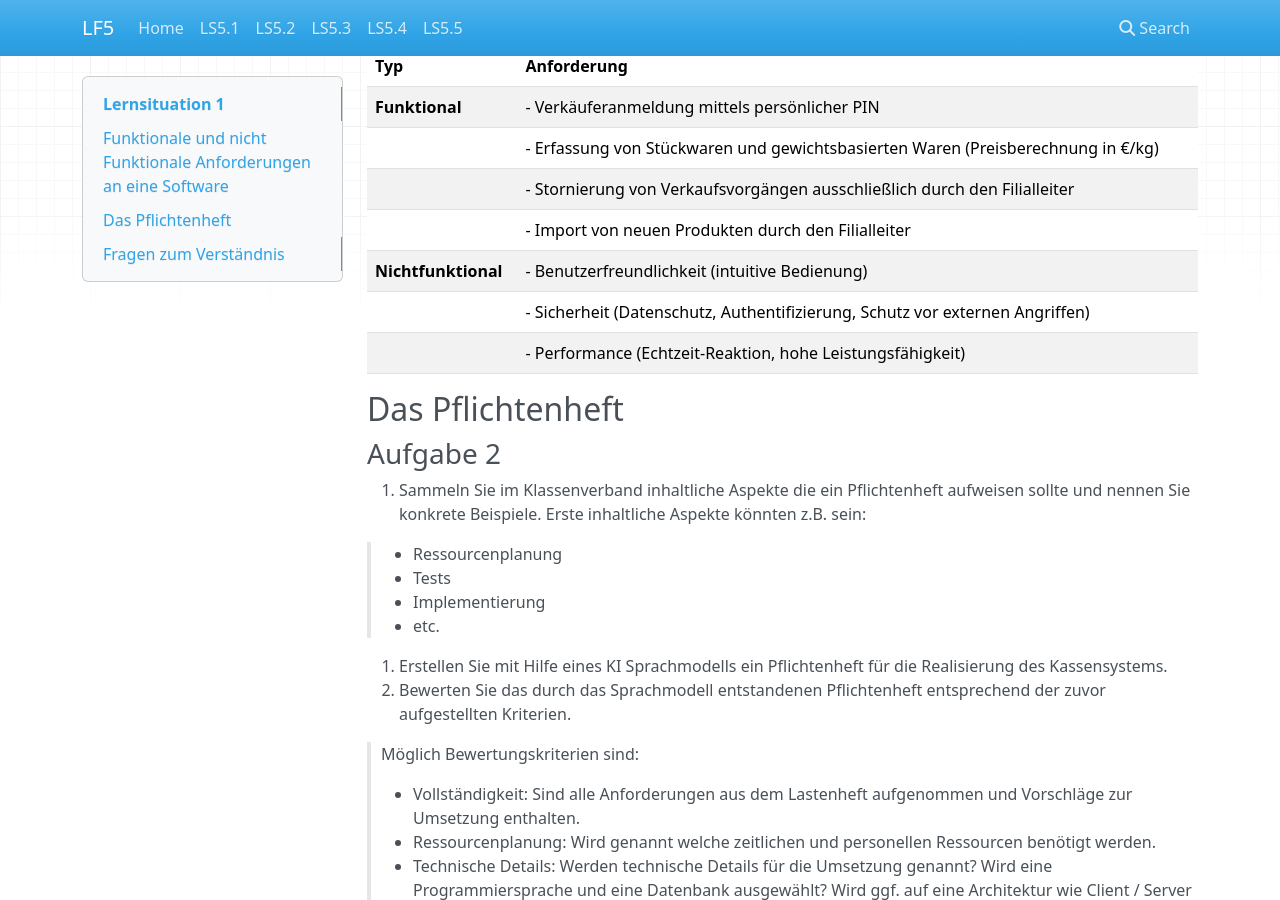
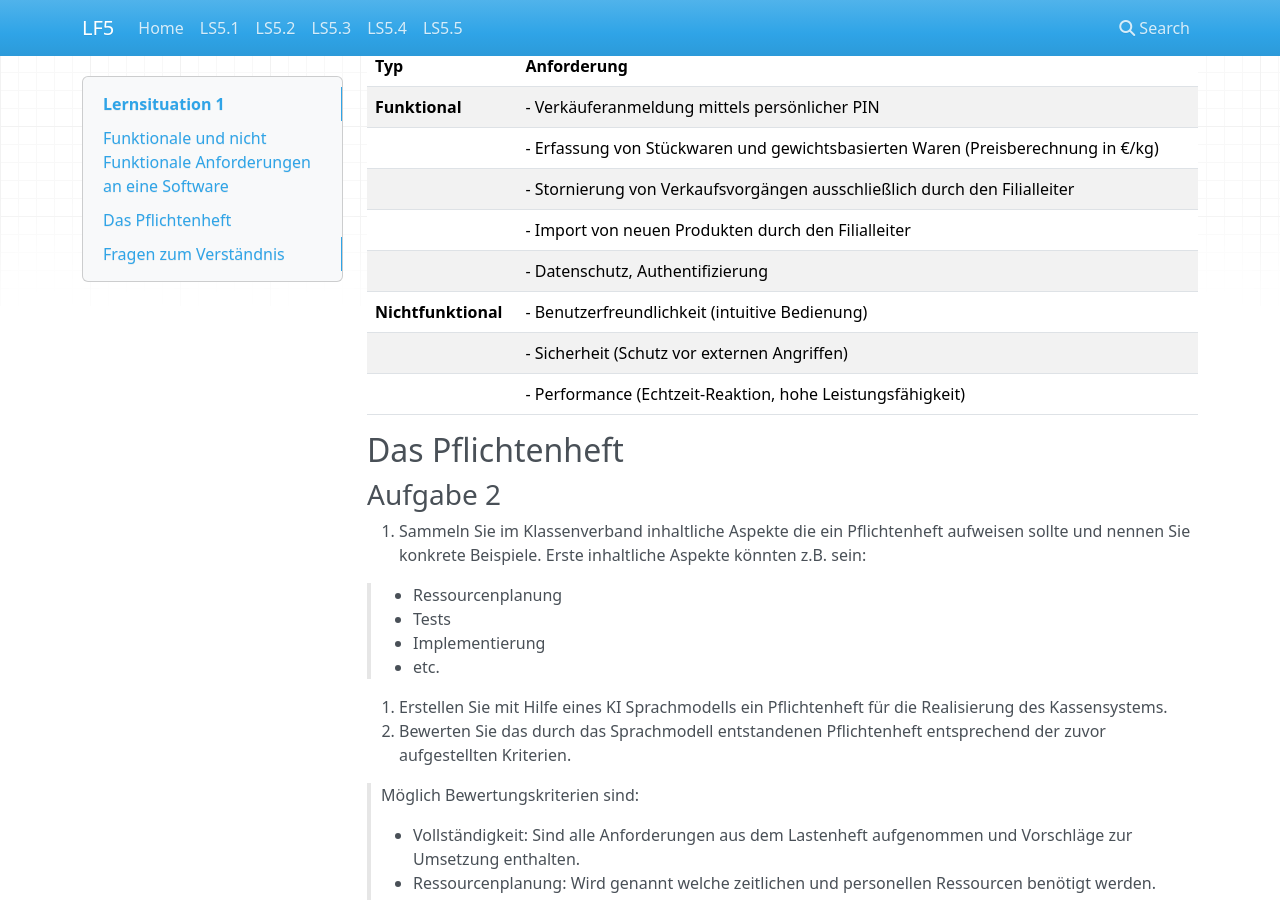
Before and after one commit to jtuttas/LF5, an MkDocs documentation site: the page built from docs/Lernsituation1.md, in a window 1280 px wide and 900 px high, scrolled down 2378 px. Built offline with MkDocs 1.6.1, drawn with Linux system fonts in a browser that asks for light colours; nearby versions of some CDN libraries.

Commit message:
Musterlösung korrigiert

```diff
--- a/docs/Lernsituation1.md
+++ b/docs/Lernsituation1.md
@@ -55,8 +55,9 @@ Ermitteln Sie die funktionalen und nicht funktionalen Anforderungen an die zu en
 |                  | - Erfassung von Stückwaren und gewichtsbasierten Waren (Preisberechnung in €/kg)|
 |                  | - Stornierung von Verkaufsvorgängen ausschließlich durch den Filialleiter  |
 |                  | - Import von neuen Produkten durch den Filialleiter  |
+|                  | - Datenschutz, Authentifizierung  |
 | **Nichtfunktional** | - Benutzerfreundlichkeit (intuitive Bedienung)                            |
-|                  | - Sicherheit (Datenschutz, Authentifizierung, Schutz vor externen Angriffen)|
+|                  | - Sicherheit (Schutz vor externen Angriffen)|
 |                  | - Performance (Echtzeit-Reaktion, hohe Leistungsfähigkeit)                  |
 
 <!--ls1lsg1-->
```
